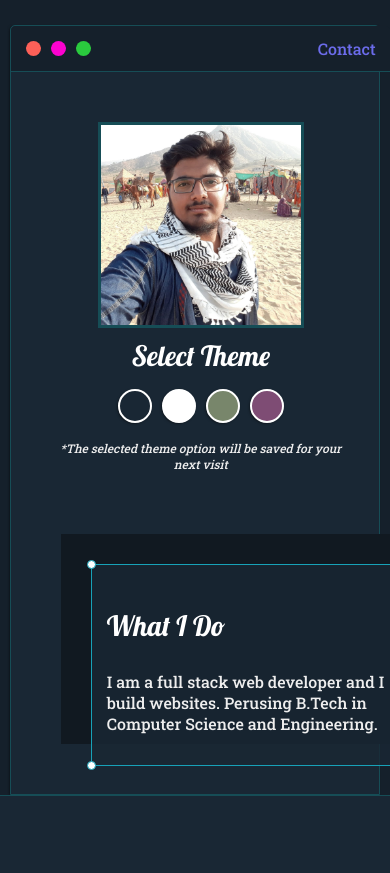
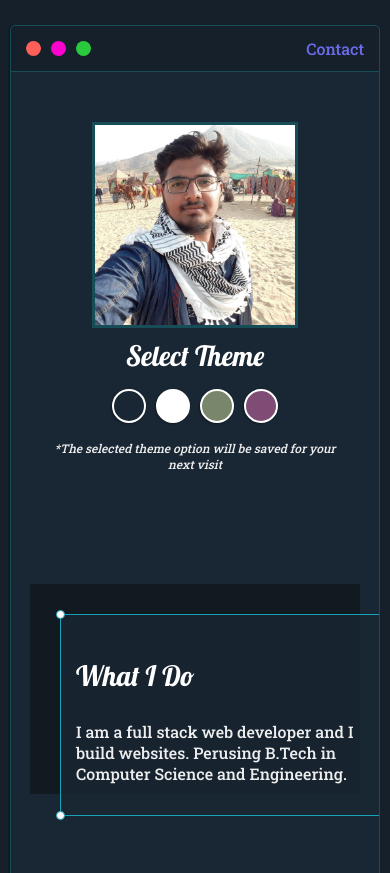
Before and after one commit to arshtamboli/portfolio.github.io, a plain HTML site: page index.html in a window 390 px wide. Shown: the part 208-1081 px from the top of the page. Drawn offline with Linux system fonts and the light colour scheme.

Commit message:
Mobile Responsive
.right-column{

   padding-top: 50px;
    padding-bottom: 80px;
    overflow: hidden;
} so on mobile it will be responsive right column "What I do"

```diff
--- a/dark.css
+++ b/dark.css
@@ -209,8 +209,9 @@ ul{
     grid-area: right-column;
     display: grid;
     align-content: center;
-    padding-left: 50px;
-    padding-bottom: 50px;
+    padding-top: 50px;
+    padding-bottom: 80px;
+    overflow: hidden;
 }
 
 #preview-shadow{
```
